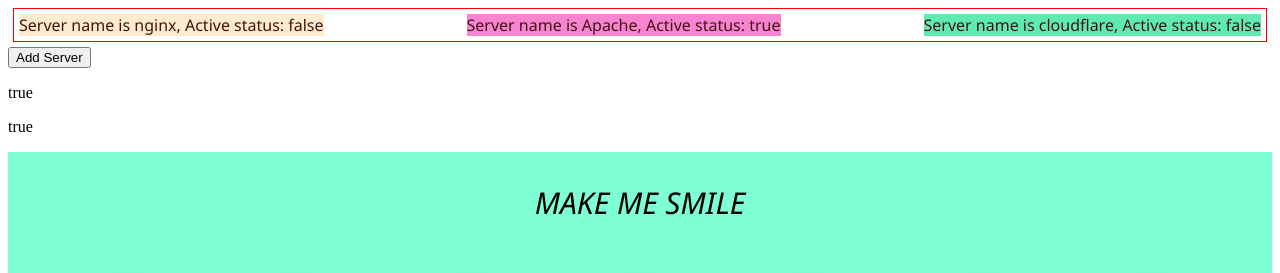
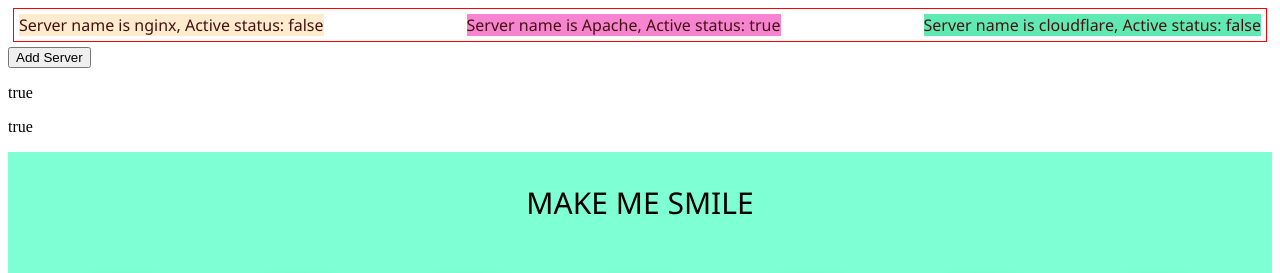
Before and after one commit to s-h-a-h/Complete-Angular, an Angular app: page / in a window 1280 px wide. Shown: the top 273 px of the page. Built offline with nearby package versions, Linux system fonts and the light colour scheme.

Commit message:
removed italic

```diff
--- a/src/app/servers/servers.component.css
+++ b/src/app/servers/servers.component.css
@@ -9,7 +9,6 @@
 #text {
     font-size: 30px;
     font-family: 'Segoe UI', Tahoma, Geneva, Verdana, sans-serif;
-    font-style: oblique;
 }
 
 #status {
```
